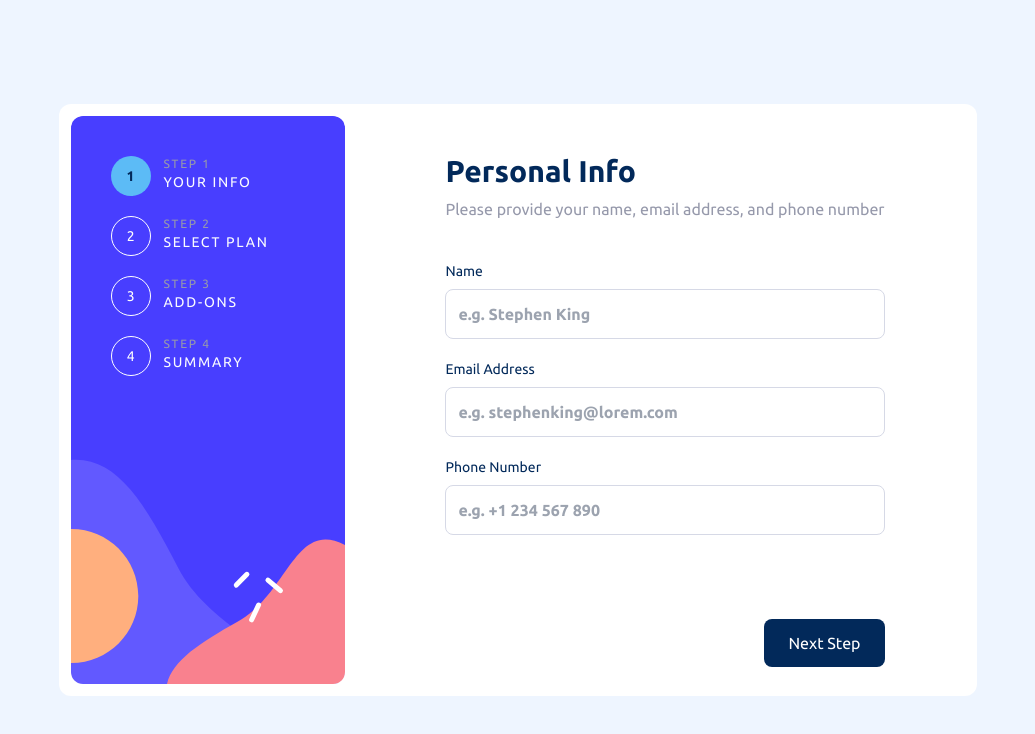
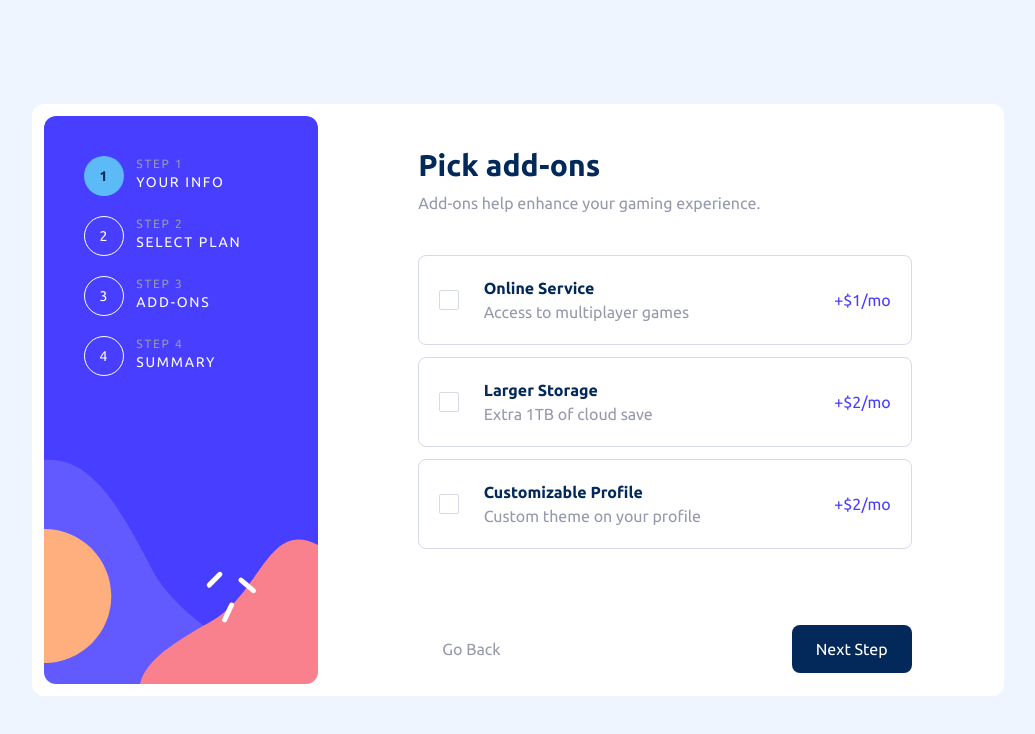
Before and after one commit to efewizzy/02---multi-step-form, a Vue app: page / in a window 1280 px wide. Shown: the top 734 px of the page, without its empty margins (122-1157 px from the left). Built offline with nearby package versions, Linux system fonts and the light colour scheme.

Commit message:
Finished Third Step and Started Fourth Step

```diff
--- a/src/App.vue
+++ b/src/App.vue
@@ -2,13 +2,15 @@
 import NavBar from './components/NavBar.vue';
 import FirstStep from './components/Steps/FirstStep.vue';
 import SecondStep from './components/Steps/SecondStep.vue';
+import ThirdStep from './components/Steps/ThirdStep.vue';
 import { ref } from 'vue';
 
 const currentStep = ref('FirstStep')
 
 const steps: any = {
   FirstStep,
-  SecondStep
+  SecondStep,
+  ThirdStep
 }
 
 const navTexts = [
@@ -52,7 +54,7 @@ const navTexts = [
     </nav>
 
     <div class="m-auto mx-20">
-      <component :is="steps[currentStep]" @change="(e: string) => {currentStep = e}" />
+      <component :is="ThirdStep" @change="(e: string) => {currentStep = e}" />
     </div>
   </main>
 </template>
--- /dev/null
+++ b/src/components/AddOns.vue
@@ -0,0 +1,51 @@
+<script setup lang="ts">
+import { ref } from 'vue';
+
+const props = defineProps<{
+    id: number,
+    title: string
+    subtitle: string
+    price: string
+    modelValue: boolean
+}>()
+
+const emits = defineEmits<{
+    (e: 'update:modelValue', value: boolean): void
+    (e: 'updateSelected', value: string): void
+}>()
+
+function input() {
+  emits('update:modelValue', (<HTMLInputElement>document.getElementById(String(props.id))).checked)
+  emits('updateSelected', props.title)
+}
+
+</script>
+
+<template>
+    <label
+      class="grid grid-cols-[1fr,6fr,1fr] cursor-pointer mb-3 items-center p-5 border rounded-lg"
+      :class="modelValue ? 'border-PurplishBlue bg-Magnolia' : 'border-LightGray'"
+    >
+      <input
+        type="checkbox"
+        :id="String(id)"
+        :checked="modelValue"
+        @change="input()"
+        class="appearance-none grid cursor-pointer place-items-center justify-self-start w-5 h-5 border
+            border-LightGray rounded-sm before:w-2.5 before:h-2.5 before:shadow-White
+            before:bg-White before:inset-full before:absolute before:top-1 before:left-1 before:scale-0
+            checked:bg-PurplishBlue checked:before:scale-100 transition-all"
+      />
+      <div class="-ml-3">
+        <h5 class="font-bold">{{ title }}</h5>
+        <p class="text-CoolGray">{{ subtitle }}</p>
+      </div>
+      <p class="justify-self-end text-PurplishBlue">{{ price }}</p>
+    </label>
+</template>
+
+<style scoped>
+input::before {
+  clip-path: polygon(14% 44%, 0 65%, 50% 100%, 100% 16%, 80% 0%, 43% 62%);
+}
+</style>
--- a/src/components/Steps/ThirdStep.vue
+++ b/src/components/Steps/ThirdStep.vue
@@ -1,7 +1,75 @@
 <script setup lang="ts">
+import PageTitle from "../PageTitle.vue";
+import FormButton from "../FormButton.vue";
+import AddOns from "../AddOns.vue";
+import { reactive, ref } from "vue";
 
+const emits = defineEmits<{
+  (e: "change", value: string): void
+}>();
+
+const select = ref(false)
+
+const selectedAddOn: Array<string> = reactive([])
+
+const addOns = reactive([
+  {
+    id: 1,
+    title: "Online Service" ,
+    subtitle: "Access to multiplayer games" ,
+    price: "+$1/mo",
+    select: false
+  },
+  {
+    id: 2,
+    title: "Larger Storage" ,
+    subtitle: "Extra 1TB of cloud save" ,
+    price: "+$2/mo",
+    select: false
+  },
+  {
+    id: 3,
+    title: "Customizable Profile" ,
+    subtitle: "Custom theme on your profile" ,
+    price: "+$2/mo",
+    select: false
+  }
+])
 </script>
 
 <template>
-
+  <PageTitle
+    title="Pick add-ons"
+    subtitle="Add-ons help enhance your gaming experience."
+  />
+  <form action="">
+    <AddOns
+      v-for="addOn in addOns"
+      :id="addOn.id"
+      :title="addOn.title"
+      :subtitle="addOn.subtitle"
+      :price="addOn.price"
+      v-model="addOn.select"
+      @update-selected="(e) => {
+          if(selectedAddOn.length > 0 && selectedAddOn.includes(e)) {
+            selectedAddOn = selectedAddOn.filter((value) => value !== e)
+          } else {
+            selectedAddOn.push(e)
+          }
+        }"
+      />
+    <div class="grid grid-cols-2 mt-3">
+      <FormButton
+        @click.prevent="emits('change', 'SecondStep')"
+        class="justify-self-start"
+        text="Go Back"
+        :color="true"
+      />
+      <FormButton
+        @click.prevent="emits('change', 'FourthStep')"
+        class="justify-self-end"
+        text="Next Step"
+      />
+    </div>
+  </form>
 </template>
```
Also changed, not shown: public/assets/check.svg (added), src/components/Steps/FourthStep.vue (added).
